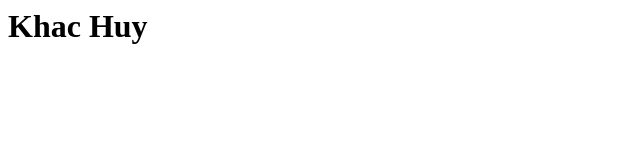
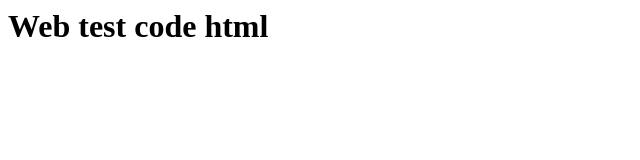
Before and after one commit to TranKhacHuy9092/trankhachuy9092.github.io, a plain HTML site: page index.html in a window 1280 px wide. Shown: the whole page, without its empty margins (0-640 px from the left). Drawn offline with Linux system fonts and the light colour scheme.

Commit message:
Update index.html

```diff
--- a/index.html
+++ b/index.html
@@ -3,6 +3,6 @@
     <title> HuyTran </title>
   </head>
   <body>
-    <h1> Khac Huy </h1>
+    <h1> Web test code html </h1>
   </body>
 </html>
```
